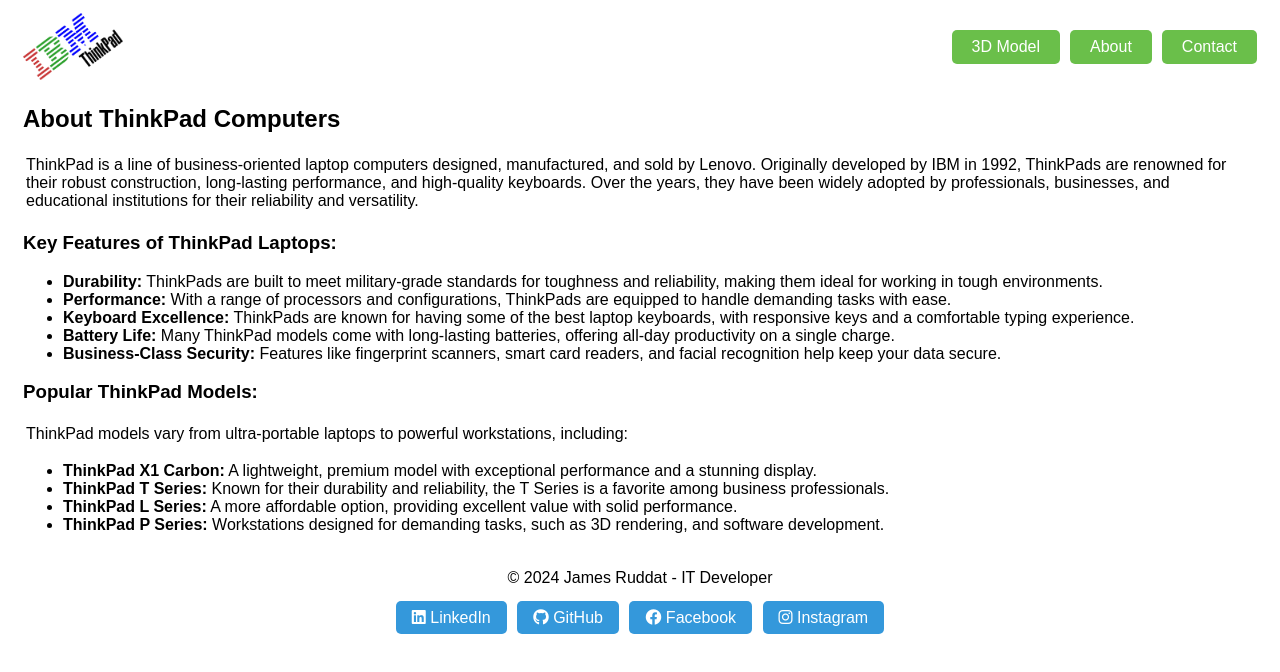
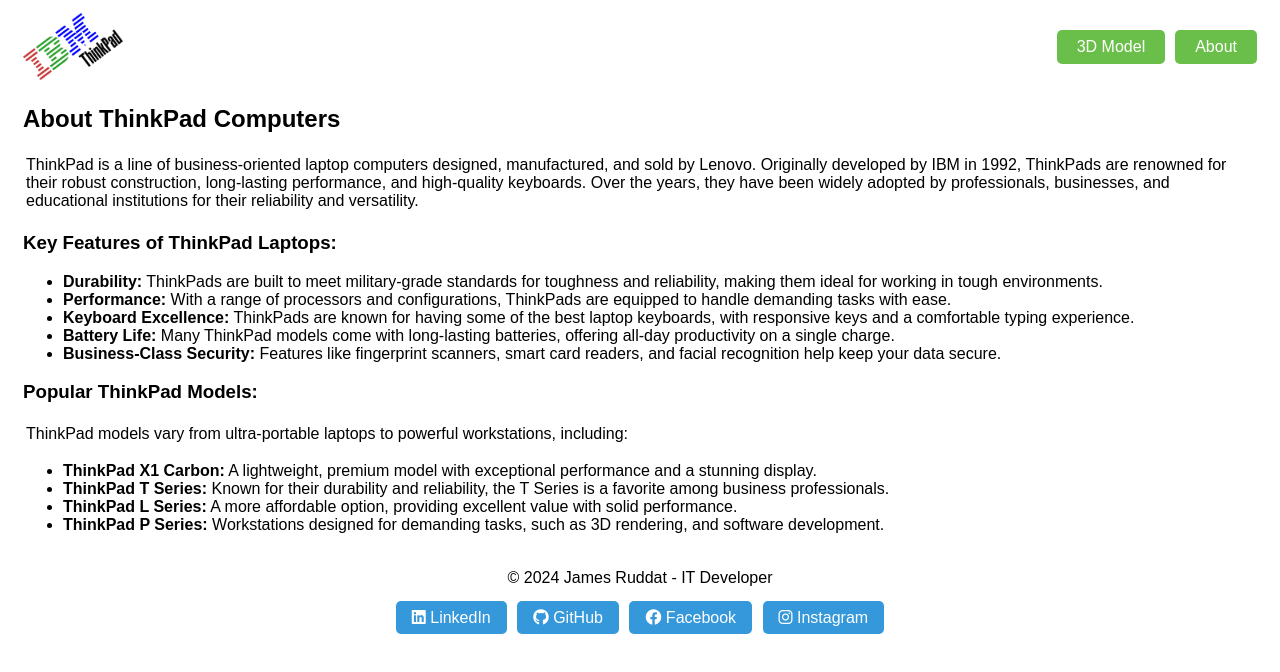
Before and after one commit to BigManObama/BigManObama.github.io, a plain HTML site: page index.html in a window 1280 px wide. Drawn offline with Linux system fonts and the light colour scheme; some packages are replaced by stand-ins of ours; a script that the page names is missing.

Commit message:
No contact

```diff
--- a/index.html
+++ b/index.html
@@ -19,7 +19,6 @@
         <div class="nav-links">
             <a href="computer.html" class="nav-btn">3D Model</a>
             <a href="index.html" class="nav-btn">About</a>
-            <a href="#contact" class="nav-btn">Contact</a>
         </div>
     </div>
 
```
Also changed, not shown: computer.html (+0 -4 lines).
